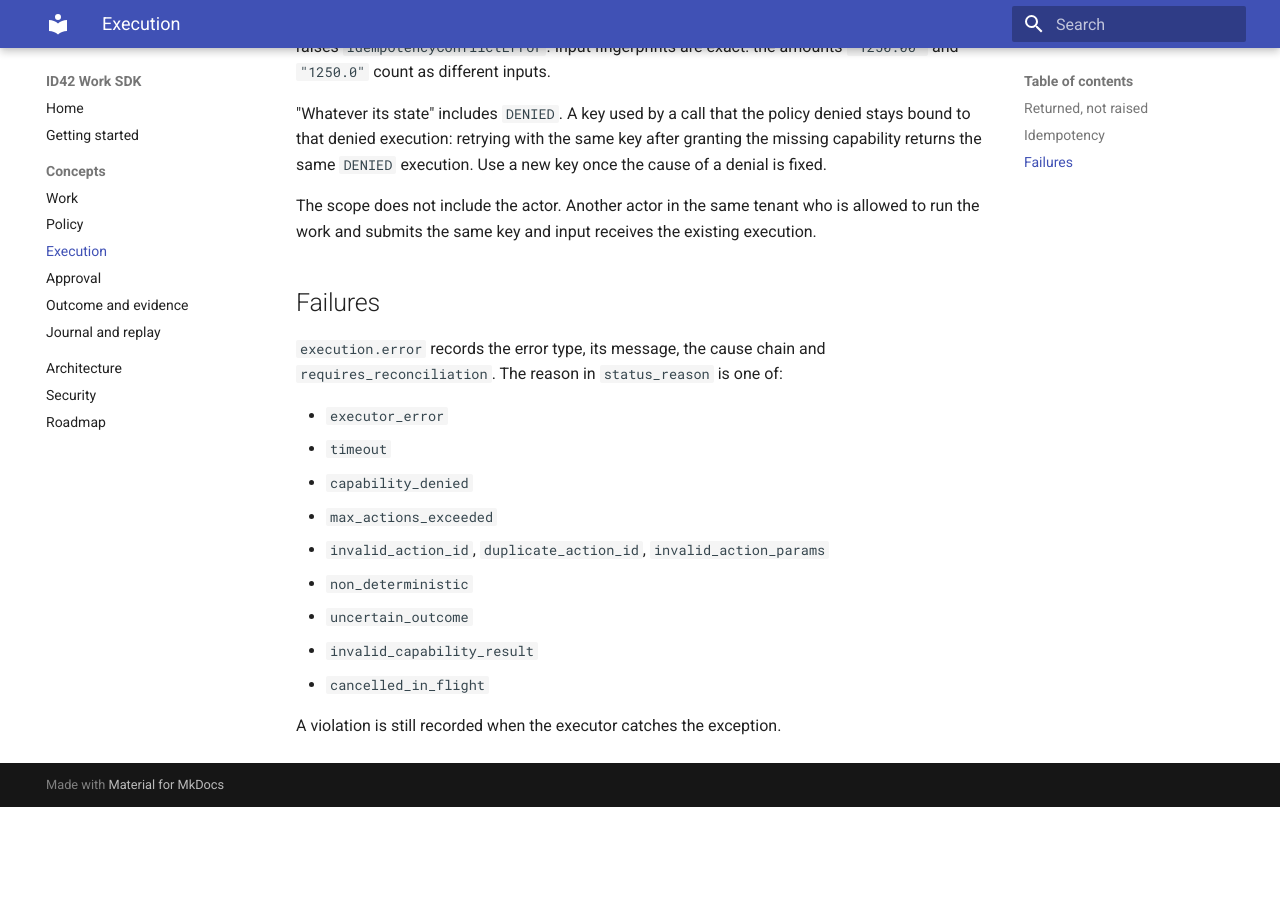
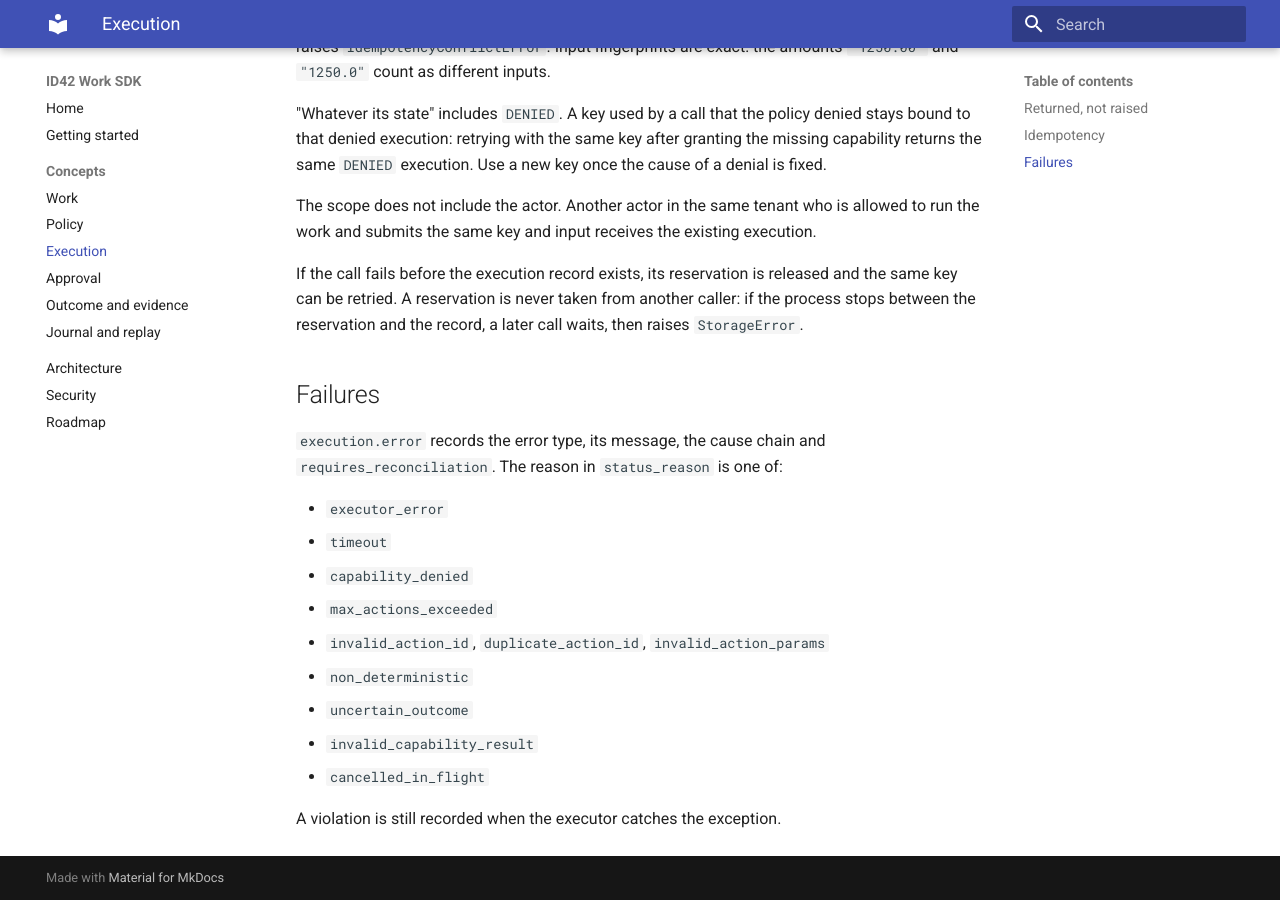
Before and after one commit to ID42Studio/id42-work, an MkDocs documentation site: the page built from docs/concepts/execution.md, in a window 1280 px wide and 900 px high, scrolled down 1047 px. Built offline with MkDocs 1.6.1 and Material for MkDocs 9.7.7, drawn with Linux system fonts in a browser that asks for light colours; before the commit the page ends 1854 px from its top, so only the background shows below that.

Commit message:
docs: record idempotency release and atomic transition commits

```diff
--- a/docs/concepts/execution.md
+++ b/docs/concepts/execution.md
@@ -49,6 +49,11 @@ of a denial is fixed.
 The scope does not include the actor. Another actor in the same tenant who is allowed
 to run the work and submits the same key and input receives the existing execution.
 
+If the call fails before the execution record exists, its reservation is released and
+the same key can be retried. A reservation is never taken from another caller: if the
+process stops between the reservation and the record, a later call waits, then raises
+`StorageError`.
+
 ## Failures
 
 `execution.error` records the error type, its message, the cause chain and
```
Also changed, not shown: CHANGELOG.md (+5 -0 lines), docs/architecture.md (+10 -5 lines).
